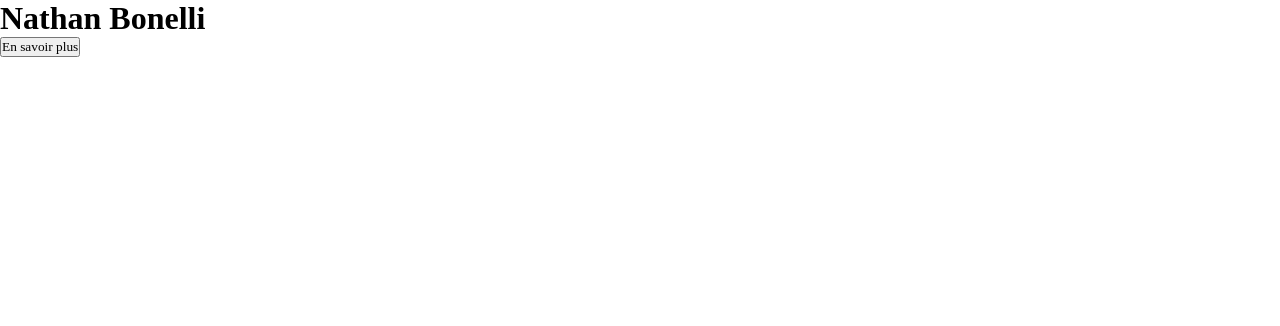
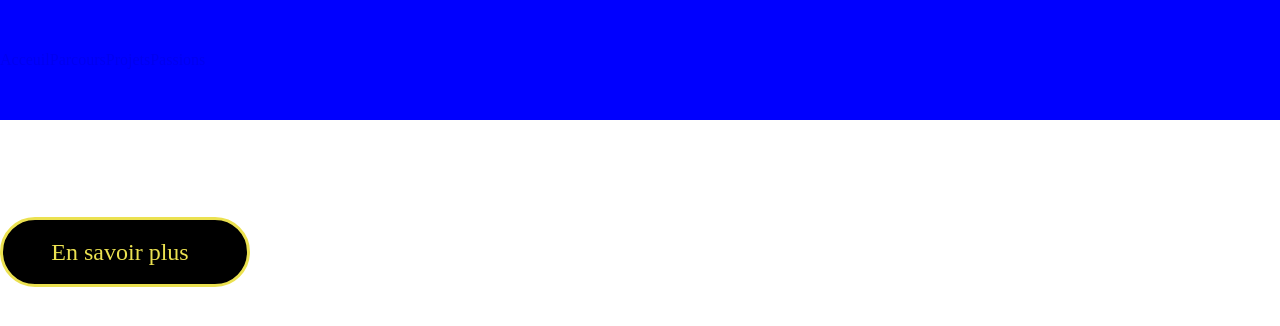
Before and after one commit to Nexuss-CafeCrafter/Site-Web, a plain HTML site: page index.html in a window 1280 px wide. Shown: the top 326 px of the page. Drawn offline with Linux system fonts and the light colour scheme; a web font is replaced by a local one.

Commit message:
ajout d'une image et avancement dans le tuto 1

```diff
--- a/index.html
+++ b/index.html
@@ -3,7 +3,7 @@
     <head>
         <meta charset="UTF-8" />
         <title></title>
-        <meta name="viewport" content="width=device-width, initial-scale=1.0" />
+        <meta name="viewport" content="width=device-width, initial-scale=1" />
 
         <script src="https://kit.fontawesome.com/0c87a70838.js"></script>
 
@@ -16,11 +16,27 @@
         <link rel="stylesheet" href="style.css"/>
     </head>
     <body>
+
+        <header>
+            <div class="container">
+                <div class="onglet">
+                    <ul>
+                        <li><a href="#">Acceuil</a></li>
+                        <li><a href="#">Parcours</a></li>
+                        <li><a href="#">Projets</a></li>
+                        <li><a href="#">Passions</a></li>
+                    </ul>
+                </div>
+            </div>
+        </header>
+
         <div class="sec1">
             <div class="container">
                 <h1>Nathan Bonelli</h1>
                 <a href="#">
-                    <button>En savoir plus</button>
+                    <button>En savoir plus
+                        <i class="fas fa-long-arrow-alt-right" aria-hidden="true"></i>
+                    </button>
                 </a>
             </div>
         </div>
--- a/style.css
+++ b/style.css
@@ -22,24 +22,103 @@ body {
     max-width: 1920px;
 }
 
+/*--HEADER--*/
+
+header {
+    height: 120px;
+    width: 100%;
+    top: 0;
+    left: 0;
+    background-color: blue;
+    position: absolute;
+}
+
+header .container {
+    height: 100%;
+    width: 1500px;
+    display: flex;
+    margin: 0 auto;
+    align-items: center;
+    flex-direction: row;
+    justify-content: space-between;
+}
+
+
+header .container ul {
+    display: flex;
+}
+
 /*--Section 1--*/
 
 @media (min-width: 1500px) {
     .sec1 {
         height: 100vh;
         width: 100%;
+        background-image: url(img/guts.jpg);
+        background-repeat: no-repeat;
+        background-position: center;
     }
 }
 
 .sec1 .container {
     width: 1500px;
+    margin: 0 auto;
     height: 100%;
-    margin: 0 auto;
     display: flex;
     flex-direction: column;
     justify-content: center;
 }
 
-.sec h1{
+.sec1 h1{
     font-size: 8em;
+    margin-bottom: 70px;
 }
+
+.sec1 button {
+    position: relative;
+    height: 70px;
+    width: 250px;
+    border-radius: 50px;
+    background-color: black;
+    border: 3px solid #EBE150;
+    font-size: 1.5em;
+    color: #EBE150;
+    transition: 0.3s;
+    z-index: 2;
+    overflow: hidden;
+}
+
+.sec1 button::before {
+    content: "";
+    position: absolute;
+    height: 70px;
+    width: 280px;
+    border-radius: 50px;
+    background-color: #EBE150;
+    top: -2px;
+    left: -2px;
+    transform: translate(-100%);
+    transition: 0.3s;
+    z-index: -1;
+}
+
+.sec1 button:hover::before {
+    transform: translate(0%);
+}
+
+
+.sec1 button:hover {
+    color: black;
+    width: 280px;
+}
+
+.sec1 button i {
+    transform: scale(0);
+    margin: -10px;
+    transition: 0.3s;
+}
+
+.sec1 button:hover i {
+    transform: scale(1);
+    margin-left: 10px;
+}
```
Also changed, not shown: img/guts.jpg (added).
